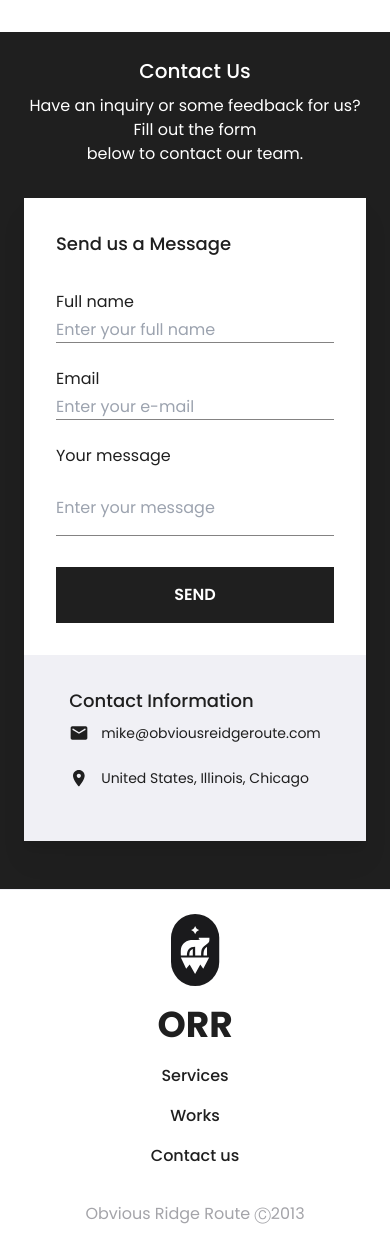
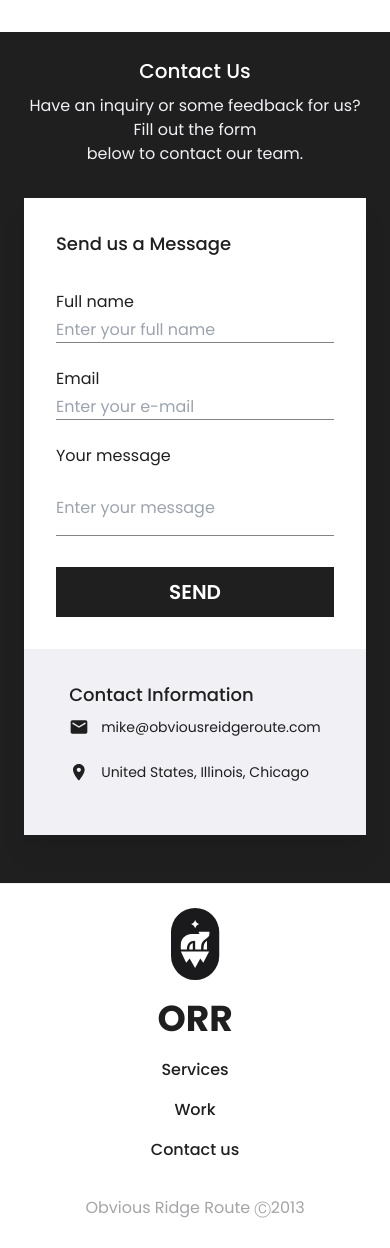
Before and after one commit to Obvious-Ridge-Route/Obvious-Ridge-Route.github.io, a Jekyll site: the page built from index.html, in a window 390 px wide and 1400 px high, scrolled down 6619 px, cut to the strip 152-1400 px from the top of the window. Built offline with Jekyll 4.4.1, drawn with Linux system fonts in a browser that asks for light colours.

Commit message:
styles fix header and footer buttons fix

```diff
--- a/_includes/footer.html
+++ b/_includes/footer.html
@@ -4,9 +4,9 @@
         <h1 class="font-bold text-4xl">ORR</h1>
     </div>
     <div class="flex gap-6 xsm:gap-16 items-center btn-group flex-col xsm:flex-row">
-        <h3 class="text-base leading-4 cursor-pointer font-medium btn--services">Services</h3>
-        <h3 class="text-base leading-4 cursor-pointer font-medium btn--works">Works</h3>
-        <h3 class="text-base leading-4 cursor-pointer font-medium btn--contact">Contact us</h3>
+        <a data-href="index.html#services" class="text-base leading-4 cursor-pointer font-medium">Services</a>
+        <a data-href="index.html#works" class="text-base leading-4 cursor-pointer font-medium">Work</a>
+        <a data-href="index.html#contact" class="text-base leading-4 cursor-pointer font-medium">Contact us</a>
     </div>
     <p class="mt-6 leading-5 text-grey-jo text-base pb-6">Obvious Ridge Route Ⓒ2013</p>
 </footer>
--- a/_includes/header.html
+++ b/_includes/header.html
@@ -1,14 +1,13 @@
 <nav
-    class="flex dark:bg-black dark:text-white text-black bg-white-smoke flex-col gap-6 md:gap-0 md:flex-row items-center w-full justify-between py-6 px-6 md:px-36 btn-group">
+    class="flex dark:bg-black dark:text-white text-black bg-white-smoke flex-col gap-6 md:gap-0 md:flex-row items-center w-full justify-between py-6 px-6 md:px-36">
     <a class="flex gap-3 items-center" href="{{ site.url }}">
-        <img
-        data-src="{{ site.baseurl }}/assets/images/icons/logo-black.svg"
-        data-dark_src="{{ site.baseurl }}/assets/images/icons/logo-white.svg" />
+        <img data-src="{{ site.baseurl }}/assets/images/icons/logo-black.svg"
+            data-dark_src="{{ site.baseurl }}/assets/images/icons/logo-white.svg" />
         <h1 class="font-bold text-4xl">ORR</h1>
     </a>
-    <div class="flex gap-8 xsm:gap-12 items-center">
-        <h3 class="text-base leading-4 cursor-pointer font-medium btn--services">Services</h3>
-        <h3 class="text-base leading-4 cursor-pointer font-medium btn--works">Work</h3>
-        <h3 class="text-base leading-4 cursor-pointer font-medium btn--contact">Contact us</h3>
+    <div class="flex gap-8 xsm:gap-12 items-center btn-group">
+        <a data-href="index.html#services" class="text-base leading-4 cursor-pointer font-medium">Services</a>
+        <a data-href="index.html#works" class="text-base leading-4 cursor-pointer font-medium">Work</a>
+        <a data-href="index.html#contact" class="text-base leading-4 cursor-pointer font-medium">Contact us</a>
     </div>
 </nav>
--- a/_layouts/page.html
+++ b/_layouts/page.html
@@ -88,7 +88,7 @@
                                 <p class="mt-4">{{project.description}}</p>
                             </div>
                         </div>
-                        <div class="flex justify-end mt-5">
+                        <div class="flex md:justify-end mt-5">
                             <a class="flex gap-2 items-center dark:image-link-dark"
                                 href="{{page.baseurl}}{{project.link}}">
                                 View project
--- a/_sass/base/reset.scss
+++ b/_sass/base/reset.scss
@@ -5,6 +5,7 @@
     margin: 0;
     box-sizing: border-box;
     font-family: "Poppins", sans-serif;
+    -webkit-tap-highlight-color: transparent;
 }
 
 html,
--- a/assets/css/style.css
+++ b/assets/css/style.css
@@ -491,8 +491,8 @@
 .mb-4 {
   margin-bottom: 1rem;
 }
-.mt-9 {
-  margin-top: 2.25rem;
+.mt-6 {
+  margin-top: 1.5rem;
 }
 .mb-8 {
   margin-bottom: 2rem;
@@ -502,9 +502,6 @@
 }
 .ml-10 {
   margin-left: 2.5rem;
-}
-.mt-6 {
-  margin-top: 1.5rem;
 }
 .mt-2 {
   margin-top: 0.5rem;
@@ -593,6 +590,9 @@
 .max-w-lg {
   max-width: 50rem;
 }
+.max-w-2\.5xl {
+  max-width: 73rem;
+}
 .cursor-pointer {
   cursor: pointer;
 }
@@ -616,9 +616,6 @@
 }
 .items-center {
   align-items: center;
-}
-.justify-end {
-  justify-content: flex-end;
 }
 .justify-center {
   justify-content: center;
@@ -697,13 +694,17 @@
   padding-left: 1.5rem;
   padding-right: 1.5rem;
 }
+.py-\[0\.6rem\] {
+  padding-top: 0.6rem;
+  padding-bottom: 0.6rem;
+}
+.px-\[4\.3rem\] {
+  padding-left: 4.3rem;
+  padding-right: 4.3rem;
+}
 .py-4 {
   padding-top: 1rem;
   padding-bottom: 1rem;
-}
-.px-16 {
-  padding-left: 4rem;
-  padding-right: 4rem;
 }
 .px-5 {
   padding-left: 1.25rem;
@@ -800,6 +801,9 @@
 .leading-6 {
   line-height: 1.5rem;
 }
+.leading-\[1\.125rem\] {
+  line-height: 1.125rem;
+}
 .leading-4 {
   line-height: 1rem;
 }
@@ -826,6 +830,10 @@
 .text-grey-jo {
   --tw-text-opacity: 1;
   color: rgb(164 164 169 / var(--tw-text-opacity));
+}
+.text-gray {
+  --tw-text-opacity: 1;
+  color: rgb(240 240 245 / var(--tw-text-opacity));
 }
 .outline-none {
   outline: 2px solid transparent;
@@ -902,6 +910,10 @@
   .xmd\:gap-0 {
     gap: 0px;
   }
+
+  .xmd\:text-center {
+    text-align: center;
+  }
 }
 @media (min-width: 640px) {
 
@@ -917,6 +929,10 @@
 
   .md\:justify-start {
     justify-content: flex-start;
+  }
+
+  .md\:justify-end {
+    justify-content: flex-end;
   }
 
   .md\:gap-0 {
--- a/assets/js/index.js
+++ b/assets/js/index.js
@@ -1,7 +1,7 @@
 document.addEventListener('DOMContentLoaded', () => {
   const { location: { pathname } } = window
   switch (pathname) {
-    case '/':
+    case pathname.startsWith('/index') ? pathname : '/' :
     case '/sustaindao':
     case '/miestro':
     case '/concave':
@@ -30,17 +30,27 @@
   }
   let os = getMobileOS();
   let button = document.querySelector("#learn-more");
-  button.onclick = () => {
-    doScrolling("#works", os === 'Iphone' ? 300 : os === "iOS" ? 1000 : 50);
-  };
+  if(button){
+    button.onclick = () => {
+      doScrolling("#works", os === 'Iphone' ? 300 : os === "iOS" ? 1000 : 50);
+    };
+  }
   let btnGroup = document.querySelectorAll('.btn-group')
-  btnGroup.forEach(el => {
-    el.addEventListener('click', (e) => {
-      let from = e.target;
-      if (!from.className || !/btn--/i.test(from.className)) return;
-      let scrollId = [...from.classList].pop().substring(5);
-      doScrolling(`#${scrollId}`, os === 'Iphone' ? 300 : os === "iOS" ? 1000 : 50)
-    })
+  btnGroup.forEach(group => {
+      let anchors = [...group.children]
+      anchors.forEach(a => {
+         const { location: { pathname } } = window;
+          if(pathname !== '/'){
+            a.href = a.dataset.href;
+            return;
+          }
+          a.addEventListener('click', e => {
+            let str = e.target.dataset.href;
+            let res = str.match(/#\w+/g).toString();
+            doScrolling(`${res}`, os === 'Iphone' ? 300 : os === "iOS" ? 1000 : 50)
+          })
+      })
+
   })
 
   function getElementY(query) {
--- a/index.html
+++ b/index.html
@@ -5,7 +5,7 @@
 
 <section class="relative page-header">
     <div class="flex justify-center md:justify-start w-full">
-        <div class="content mt-24 px-6 md:px-36 text-center md:text-left text-white">
+        <div class="content mt-24 px-6 md:px-36 xmd:text-center md:text-left text-white">
             <h1>Obvious Ridge Route</h1>
             <div class="text-lg mt-4 font-medium">
                 <p class="mb-4">Obvious Ridge Route is a global collective of collaborative <br /> talent
@@ -22,9 +22,9 @@
                 </p>
             </div>
 
-            <div class="btn-wrapper mt-9">
+            <div class="btn-wrapper mt-6">
                 <button
-                    class="border-0 outline-none cursor-pointer text-center font-semibold text-xl py-4 px-16 bg-white text-black"
+                    class="border-0 outline-none cursor-pointer text-center font-semibold text-xl py-[0.6rem] px-[4.3rem] bg-white text-black"
                     id="learn-more">Explore</button>
             </div>
         </div>
@@ -32,14 +32,14 @@
 </section>
 <section class="services pt-20" id="services">
     <h3 class="text-center font-medium uppercase tracking-wider text-2xl mb-8">Services</h3>
-    <div class="grid px-6 xl:px-0 xl:grid-cols-2 gap-8 place-content-center place-items-center max-w-3xl mx-auto mb-14">
+    <div class="grid px-6 xl:px-0 xl:grid-cols-2 gap-8 place-content-center place-items-center max-w-2.5xl mx-auto mb-14">
         {% for item in site.data.services %}
-        <div class="bg-black text-white p-8 min-h-54">
+        <div class="bg-black text-white p-8 min-h-54 ">
             <div class="flex gap-4 items-center relative heading-wrapper">
                 <h3 class="font-semibold uppercase ml-10">{{item.title}}</h3>
             </div>
             <p class="mt-4">
-                {{item.description}}
+                {{item.description }}
             </p>
         </div>
         {% endfor %}
@@ -71,7 +71,7 @@
 <section class="contact-us pb-12 px-6 bg-black text-white" id="contact">
     <div class="text-center pt-6">
         <h1 class="font-medium text-xl md:text-3xl">Contact Us</h1>
-        <p class="mt-2">Have an inquiry or some feedback for us? Fill out the form <br /> below to contact our team.</p>
+        <p class="mt-2 text-gray">Have an inquiry or some feedback for us? Fill out the form <br /> below to contact our team.</p>
     </div>
     <div class="max-w-xl mx-auto flex mt-8 contact-container text-black flex-col lg:flex-row">
         <div class="form w-full bg-white text-black flex justify-around flex-col p-8">
@@ -93,7 +93,7 @@
                         placeholder="Enter your message"></textarea>
                 </div>
                 <div>
-                    <button class="w-full uppercase bg-black font-semibold text-white py-4"
+                    <button class="w-full uppercase bg-black font-semibold text-white py-4 text-xl leading-[1.125rem]"
                         id="submit-info">Send</button>
                 </div>
             </form>
--- a/tailwind.config.js
+++ b/tailwind.config.js
@@ -64,6 +64,7 @@
       'lg': '50rem',
       'xl': '60rem',
       '2xl': '70rem',
+      '2.5xl':'73rem',
       '3xl': '80rem',
       '4xl': '90rem',
       '5xl': '100rem',
```
Also changed, not shown: assets/images/sitespecs/sitespecs-md.svg, assets/images/sitespecs/sitespecs-small.svg.
